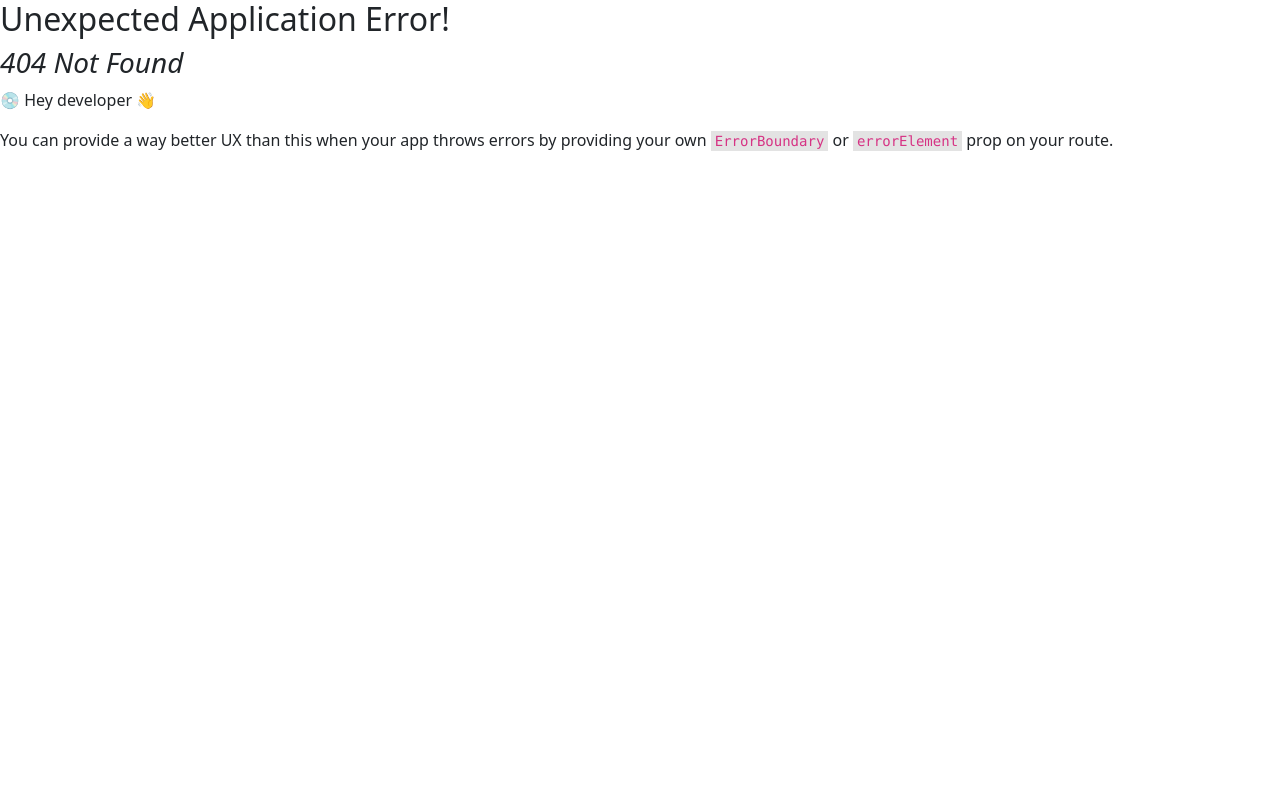
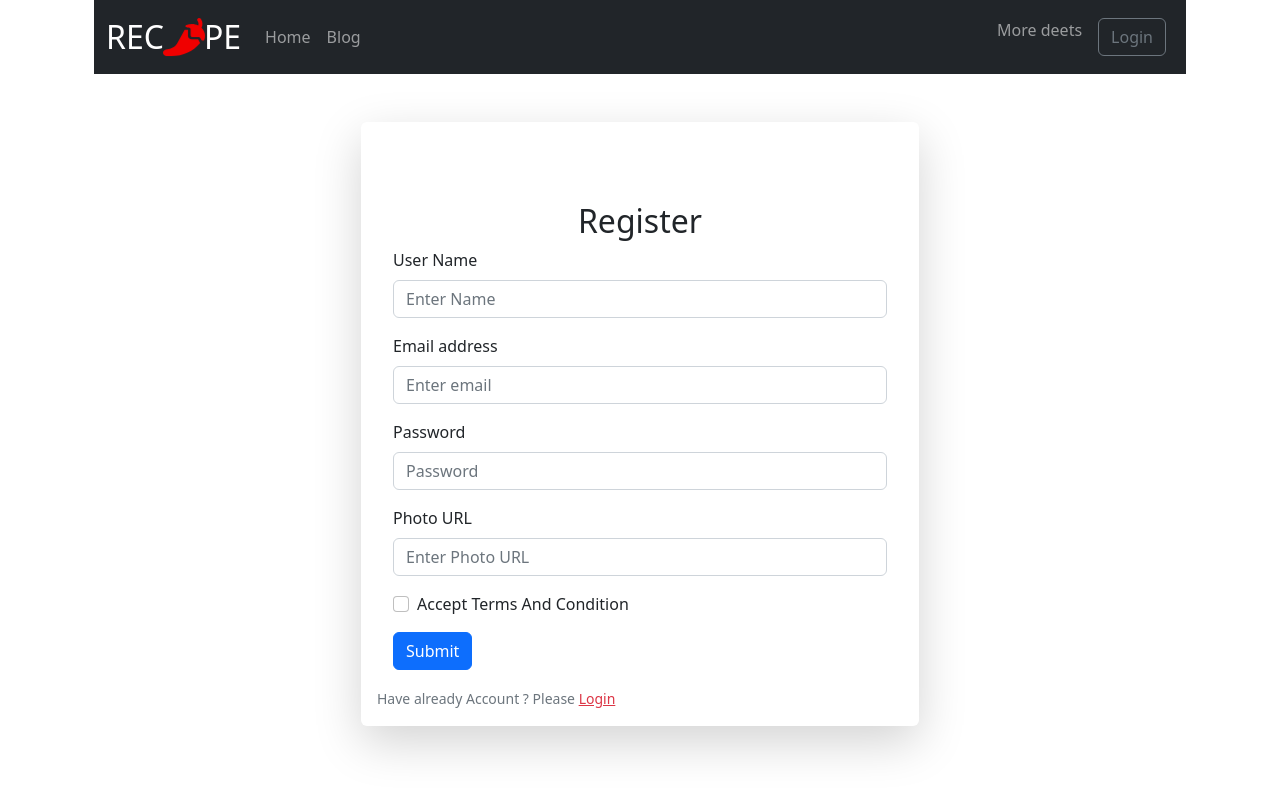
Before and after one commit to sadatebne/recipes-project-client-side, a React (Vite) app: page /register in a window 1280 px wide. Before the commit this address had no page. Shown: the top 794 px of the page. Built offline with nearby package versions, Linux system fonts and the light colour scheme.

Commit message:
register update

```diff
--- a/src/components/Login/Login.jsx
+++ b/src/components/Login/Login.jsx
@@ -3,6 +3,8 @@ import { Container } from 'react-bootstrap';
 import Button from 'react-bootstrap/Button';
 import Form from 'react-bootstrap/Form';
 import { Link } from 'react-router-dom';
+
+
 
 
 const Login = () => {
@@ -15,11 +17,13 @@ const Login = () => {
         const form = event.target
         const email = form.email.value
         const password = form.password.value
+
+        console.log(email, password)
     }
     return (
         <div>
             <Container className='w-50 mt-5 shadow-lg p-3 mb-5 bg-body-tertiary rounded'>
-                <Form onSubmit={handleSign} className='mt-5 p-5'>
+                <Form onSubmit={handleSign} className='mt-5 p-3'>
                      <h3 className='text-center fs-2'>Login In</h3>
                     <Form.Group className="mb-3" controlId="formBasicEmail">
                         <Form.Label>Email address</Form.Label>
@@ -46,8 +50,12 @@ const Login = () => {
                     <Button variant="primary" type="submit">
                         Submit
                     </Button>
+                </Form>
 
-                </Form>
+                <div className='text-center mb-2'>
+                <Button className='me-2' variant="outline-primary">  Login With Google</Button>
+                <Button variant="outline-success"> Login With GitHub</Button>
+                </div>
 
                 <Form.Text>
                     Don't Have a Account <Link className="text-danger" to="/register">Register</Link>
--- a/src/components/Register/Register.jsx
+++ b/src/components/Register/Register.jsx
@@ -1,9 +1,75 @@
 import React from 'react';
+import { Container } from 'react-bootstrap';
+import Button from 'react-bootstrap/Button';
+import Form from 'react-bootstrap/Form';
+import { Link } from 'react-router-dom';
 
 const Register = () => {
+
+    const formHandle=(event)=>{
+
+        event.preventDefault()
+
+        const form=event.target
+        const user=form.name.value
+        const email= form.email.value
+        const password= form.password.value
+        const photo=form.photo.value
+
+        console.log(user, email, password)
+    }
+
     return (
         <div>
+             <Container className='w-50 mt-5 shadow-lg p-3 mb-5 bg-body-tertiary rounded'>
 
+                <Form onSubmit={formHandle} className='mt-5 p-3'>
+
+                     <h3 className='text-center fs-2'>Register</h3>
+
+                    <Form.Group className="mb-3" controlId="formBasicName">
+                        <Form.Label>User Name</Form.Label>
+                        <Form.Control type="text" name="name" placeholder="Enter Name" required />
+                    </Form.Group>
+
+                    <Form.Group className="mb-3" controlId="formBasicEmail">
+                        <Form.Label>Email address</Form.Label>
+                        <Form.Control type="email" name="email" placeholder="Enter email" required />
+                    </Form.Group>
+
+                    <Form.Group className="mb-3" controlId="formBasicPassword">
+                        <Form.Label>Password</Form.Label>
+                        <Form.Control type="password" name="password" placeholder="Password" required />
+                    </Form.Group>
+
+                    <Form.Group className="mb-3" controlId="formBasicPhoto">
+                        <Form.Label>Photo URL</Form.Label>
+                        <Form.Control type="text" name="photo" placeholder="Enter Photo URL" required />
+                    </Form.Group>
+
+                    <Form.Text className="text-danger">
+
+                    </Form.Text>
+
+                    <Form.Text className="text-success">
+
+                    </Form.Text>
+
+                    <Form.Group className="mb-3" controlId="formBasicCheckbox">
+                        <Form.Check type="checkbox" label="Accept Terms And Condition" />
+                    </Form.Group>
+
+                    <Button variant="primary" type="submit">
+                        Submit
+                    </Button>
+                </Form>
+
+
+                <Form.Text>
+                     Have already Account ? Please <Link className="text-danger" to="/login">Login</Link>
+                </Form.Text>
+
+            </Container>
         </div>
     );
 };
--- a/src/routes/Route.jsx
+++ b/src/routes/Route.jsx
@@ -6,6 +6,7 @@ import Main from "../components/layouts/Main";
 import Chefs from "../components/Chefs/Chefs";
 import LoadRecipes from "../components/LoadRecipes/LoadRecipes";
 import Login from "../components/Login/Login";
+import Register from "../components/Register/Register";
 
 
   const router = createBrowserRouter([
@@ -22,6 +23,10 @@ import Login from "../components/Login/Login";
           element:<Login></Login>,
         },
         {
+          path:"/register",
+          element:<Register></Register>,
+        },
+        {
           path:"/chefs/:id",
           element:<LoadRecipes></LoadRecipes>,
           loader: ({params})=>(fetch(`http://localhost:3000/chefs/${params.id}`))
```
